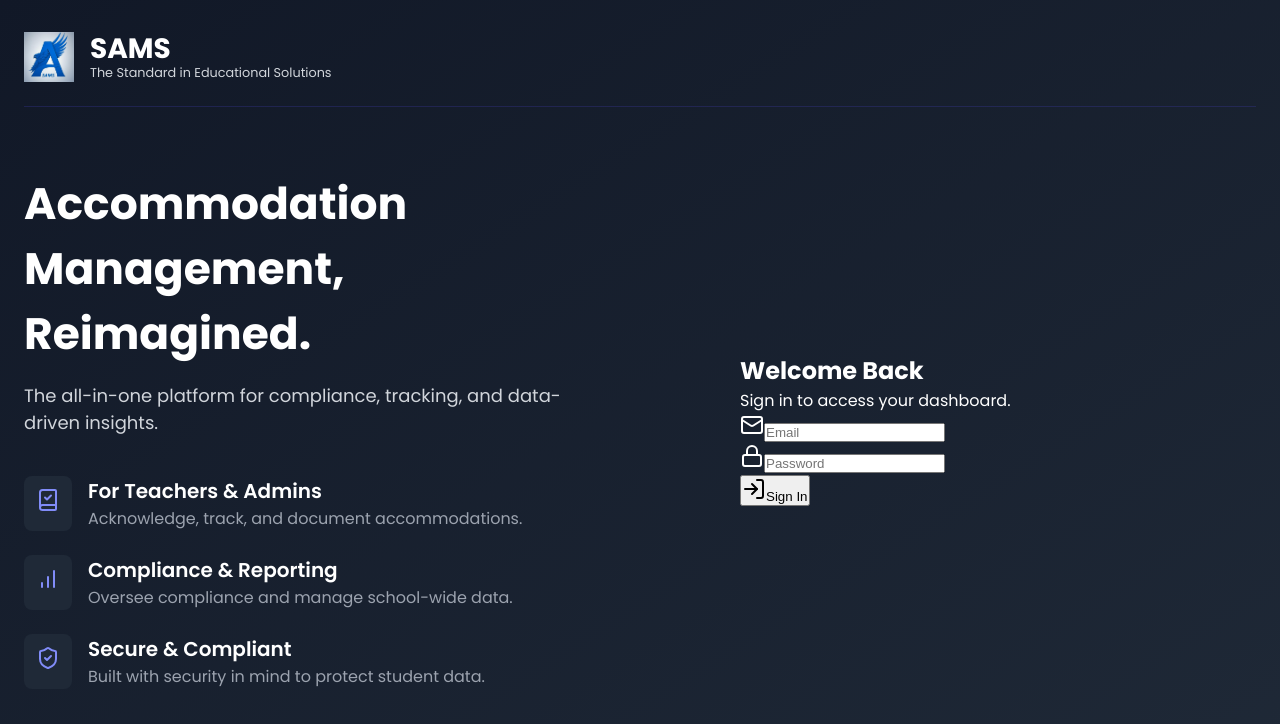
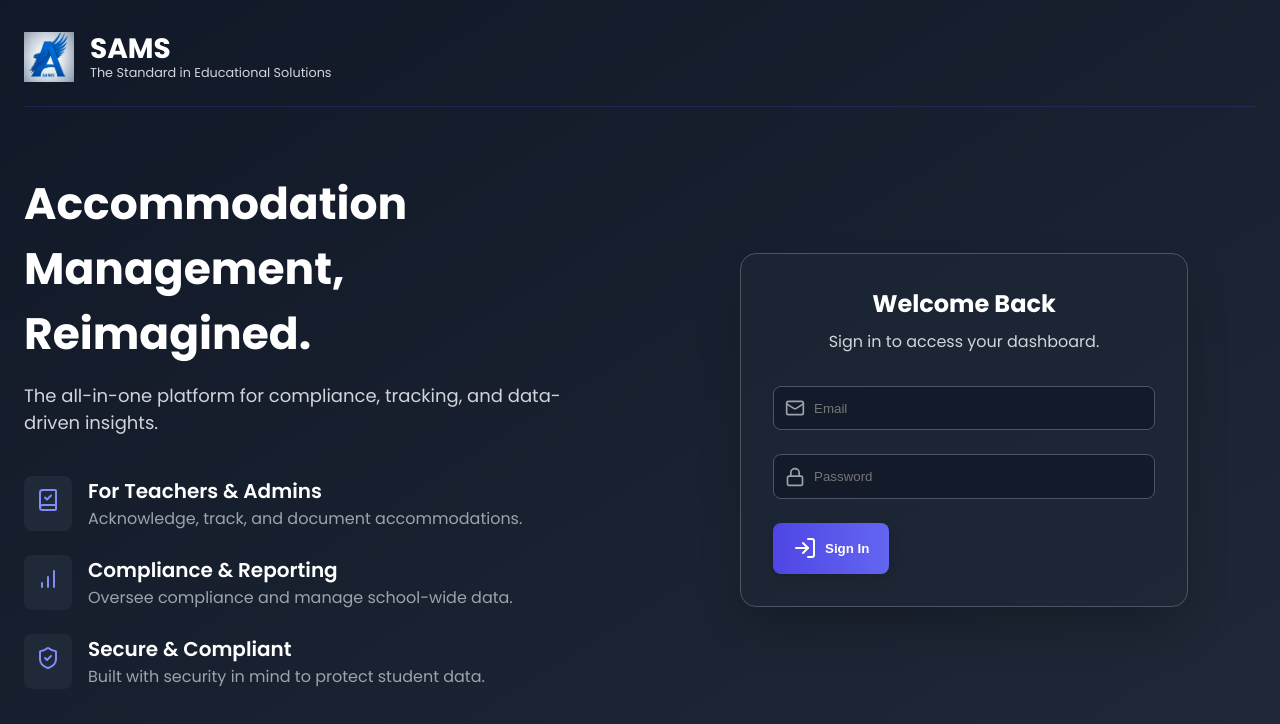
Before and after one commit to craigswear/sams-app-final, a Next.js app: page / in a window 1280 px wide. Shown: the top 724 px of the page. Built offline with nearby package versions, Linux system fonts and the light colour scheme; no server answers.

Commit message:
updated code on loginform

```diff
--- a/src/components/auth/LoginForm.module.css
+++ b/src/components/auth/LoginForm.module.css
@@ -0,0 +1,115 @@
+/* src/components/auth/LoginForm.module.css */
+
+.formContainer {
+    background-color: rgba(31, 41, 55, 0.5);
+    padding: 2rem;
+    border-radius: 1rem;
+    border: 1px solid #4b5563;
+    box-shadow: 0 25px 50px -12px rgba(0, 0, 0, 0.25);
+}
+
+.title {
+    font-size: 1.5rem;
+    font-weight: 700;
+    color: #ffffff;
+    text-align: center;
+    margin-bottom: 0.5rem;
+}
+
+.subtitle {
+    color: #d1d5db; /* text-gray-300 */
+    text-align: center;
+    margin-bottom: 2rem;
+}
+
+.form {
+    display: flex;
+    flex-direction: column;
+    gap: 1.5rem;
+}
+
+.inputGroup {
+    position: relative;
+}
+
+.inputIcon {
+    position: absolute;
+    top: 50%;
+    left: 0.75rem;
+    transform: translateY(-50%);
+    color: #9ca3af; /* text-gray-400 */
+    width: 1.25rem;
+    height: 1.25rem;
+}
+
+.input {
+    width: 100%;
+    background-color: rgba(17, 24, 39, 0.7);
+    border: 1px solid #4b5563;
+    border-radius: 0.5rem;
+    padding: 0.85rem 1rem 0.85rem 2.5rem;
+    color: #ffffff;
+    transition: all 0.2s ease-in-out;
+}
+
+.input:focus {
+    outline: none;
+    box-shadow: 0 0 0 2px #6366f1;
+    border-color: #6366f1;
+}
+
+.submitButton {
+    background-image: linear-gradient(to right, #4f46e5, #6366f1);
+    color: #ffffff;
+    font-weight: 600;
+    padding: 0.85rem 1.25rem;
+    border-radius: 0.5rem;
+    border: none;
+    cursor: pointer;
+    transition: all 0.3s ease;
+    display: flex;
+    align-items: center;
+    justify-content: center;
+    gap: 0.5rem;
+    box-shadow: 0 4px 14px rgba(0, 0, 0, 0.1);
+}
+
+.submitButton:hover {
+    transform: translateY(-2px);
+    box-shadow: 0 6px 20px rgba(79, 70, 229, 0.23);
+}
+
+.submitButton:disabled {
+    background-image: none;
+    background-color: #374151;
+    cursor: not-allowed;
+    transform: translateY(0);
+    box-shadow: none;
+}
+
+.spinner {
+    width: 1.25rem;
+    height: 1.25rem;
+    border: 2px solid #ffffff;
+    border-top-color: transparent;
+    border-radius: 50%;
+    animation: spin 1s linear infinite;
+}
+
+@keyframes spin {
+    to {
+        transform: rotate(360deg);
+    }
+}
+
+.error {
+    background-color: rgba(127, 29, 29, 0.5);
+    border: 1px solid #991b1b;
+    color: #fca5a5;
+    padding: 0.75rem 1rem;
+    border-radius: 0.5rem;
+    display: flex;
+    align-items: center;
+    gap: 0.5rem;
+    font-size: 0.875rem;
+}
```
